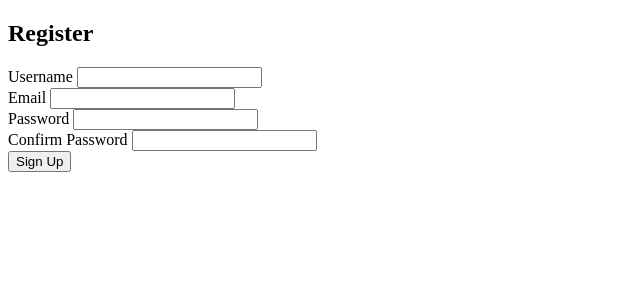
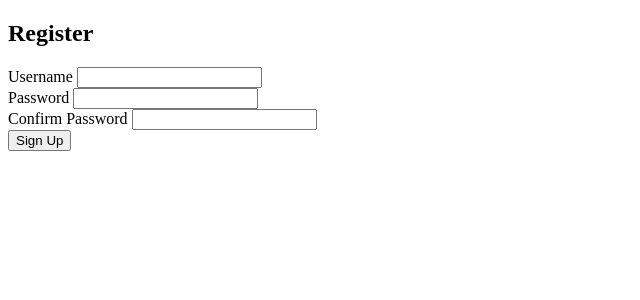
Before and after one commit to abid-lohan/race-condition-challenge, a Flask app: page /register in a window 1280 px wide. Shown: the part 70-370 px from the top of the page, without its empty margins (0-640 px from the left). Run offline with Flask 3, Linux system fonts and the light colour scheme.

Commit message:
Login e registro funcionais

```diff
--- a/forms.py
+++ b/forms.py
@@ -5,7 +5,6 @@ from models import User
 
 class RegistrationForm(FlaskForm):
     username = StringField('Username', validators=[DataRequired()])
-    email = StringField('Email', validators=[DataRequired(), Email()])
     password = PasswordField('Password', validators=[DataRequired()])
     confirm_password = PasswordField('Confirm Password', validators=[DataRequired(), EqualTo('password')])
     submit = SubmitField('Sign Up')
@@ -15,13 +14,8 @@ class RegistrationForm(FlaskForm):
         if user:
             raise ValidationError('Username is already taken.')
 
-    def validate_email(self, email):
-        user = User.query.filter_by(email=email.data).first()
-        if user:
-            raise ValidationError('Email is already taken.')
-
 class LoginForm(FlaskForm):
-    email = StringField('Email', validators=[DataRequired(), Email()])
+    username = StringField('Username', validators=[DataRequired()])
     password = PasswordField('Password', validators=[DataRequired()])
     submit = SubmitField('Login')
 
--- a/models.py
+++ b/models.py
@@ -6,7 +6,6 @@ from app import db
 class User(db.Model, UserMixin):
     id = db.Column(db.Integer, primary_key=True)
     username = db.Column(db.String(150), unique=True, nullable=False)
-    email = db.Column(db.String(150), unique=True, nullable=False)
     password_hash = db.Column(db.String(100), nullable=False)
     wallet = db.Column(db.Float, default=0.0)
 
--- a/populate.py
+++ b/populate.py
@@ -2,9 +2,9 @@ from app import app, db
 from models import User, Burger
 
 def create_users():
-    user1 = User(username='john_doe', email='john@example.com')
+    user1 = User(username='john_doe')
     user1.set_password('password123')
-    user2 = User(username='jane_doe', email='jane@example.com')
+    user2 = User(username='jane_doe')
     user2.set_password('password123')
 
     db.session.add(user1)
--- a/routes.py
+++ b/routes.py
@@ -16,7 +16,7 @@ def register():
         return redirect(url_for('home'))
     form = RegistrationForm()
     if form.validate_on_submit():
-        user = User(username=form.username.data, email=form.email.data)
+        user = User(username=form.username.data)
         user.set_password(form.password.data)
         db.session.add(user)
         db.session.commit()
@@ -30,13 +30,13 @@ def login():
         return redirect(url_for('home'))
     form = LoginForm()
     if form.validate_on_submit():
-        user = User.query.filter_by(email=form.email.data).first()
+        user = User.query.filter_by(username=form.username.data).first()
         if user and user.check_password(form.password.data):
             login_user(user)
             next_page = request.args.get('next')
             return redirect(next_page) if next_page else redirect(url_for('home'))
         else:
-            flash('Login Unsuccessful. Please check email and password', 'danger')
+            flash('Login Unsuccessful. Please check username and password', 'danger')
     return render_template('login.html', form=form)
 
 @app.route('/logout')
--- a/templates/login.html
+++ b/templates/login.html
@@ -4,7 +4,7 @@
     <form method="POST" action="">
         {{ form.hidden_tag() }}
         <div>
-            {{ form.email.label }} {{ form.email() }}
+            {{ form.username.label }} {{ form.username() }}
         </div>
         <div>
             {{ form.password.label }} {{ form.password() }}
--- a/templates/register.html
+++ b/templates/register.html
@@ -5,9 +5,6 @@
         {{ form.hidden_tag() }}
         <div>
             {{ form.username.label }} {{ form.username() }}
-        </div>
-        <div>
-            {{ form.email.label }} {{ form.email() }}
         </div>
         <div>
             {{ form.password.label }} {{ form.password() }}
```
Also changed, not shown: instance/db.sqlite3, 1 other file.
